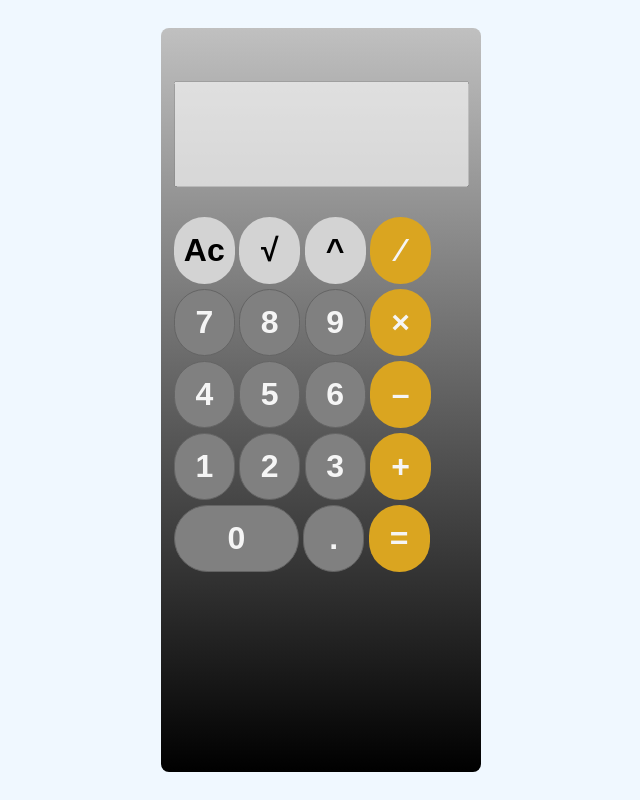
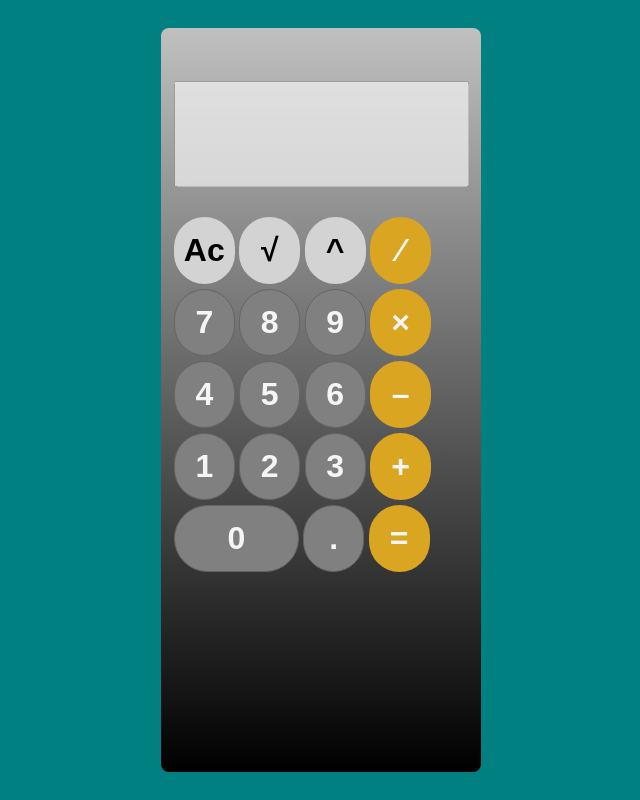
Before and after one commit to jasonhub00/jason-folderhub, a plain HTML site: page index.html in a window 1280 px wide. Shown: the whole page, without its empty margins (319-959 px from the left). Drawn offline with Linux system fonts and the light colour scheme.

Commit message:
Update calculator.css

```diff
--- a/calculator.css
+++ b/calculator.css
@@ -6,7 +6,7 @@
 main{
     height: 100vh;
     width: 100%;
-    background-color: aliceblue;
+    background-color: teal;
     display: flex;
     justify-content: center;
     align-items: center;
```
